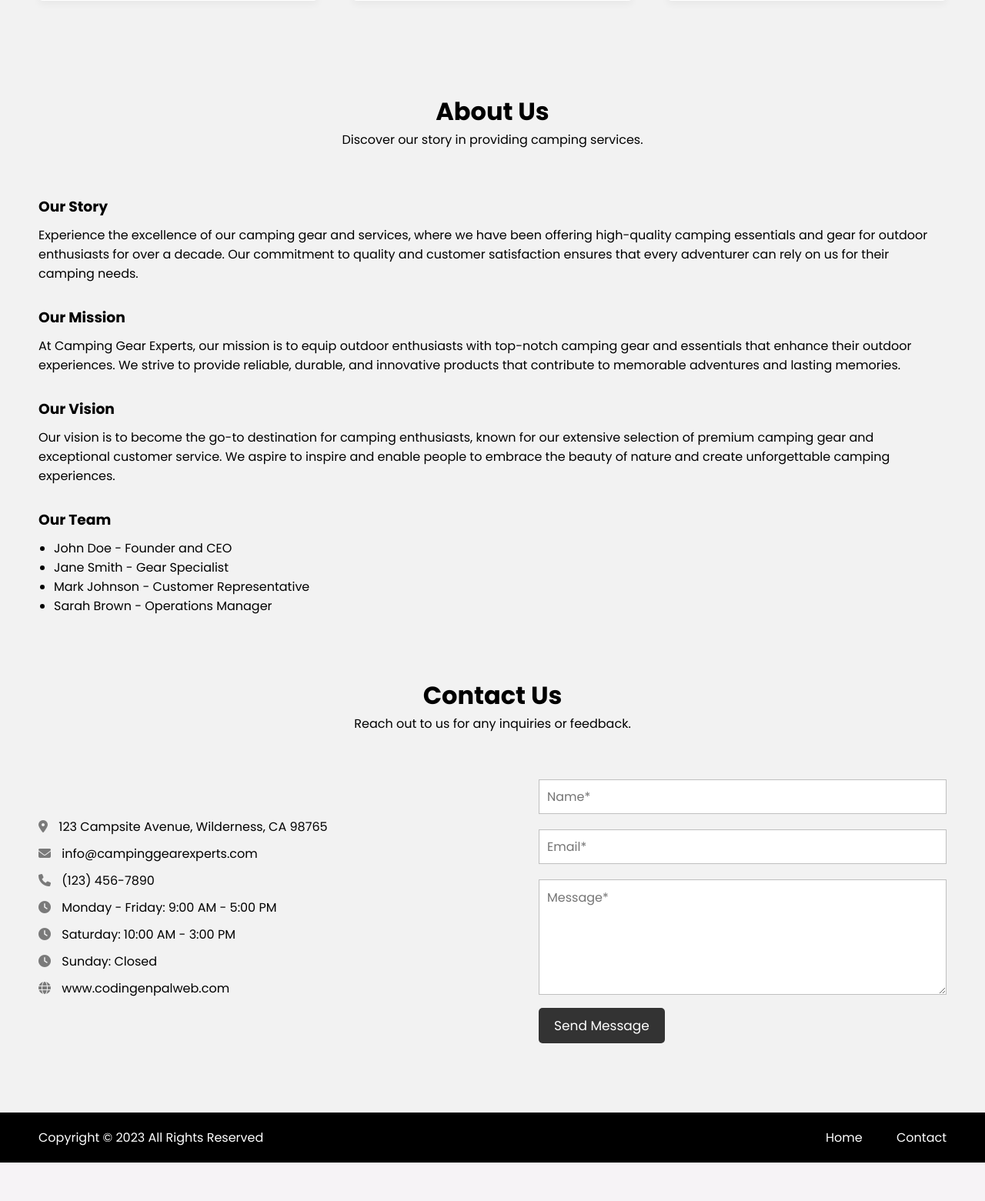
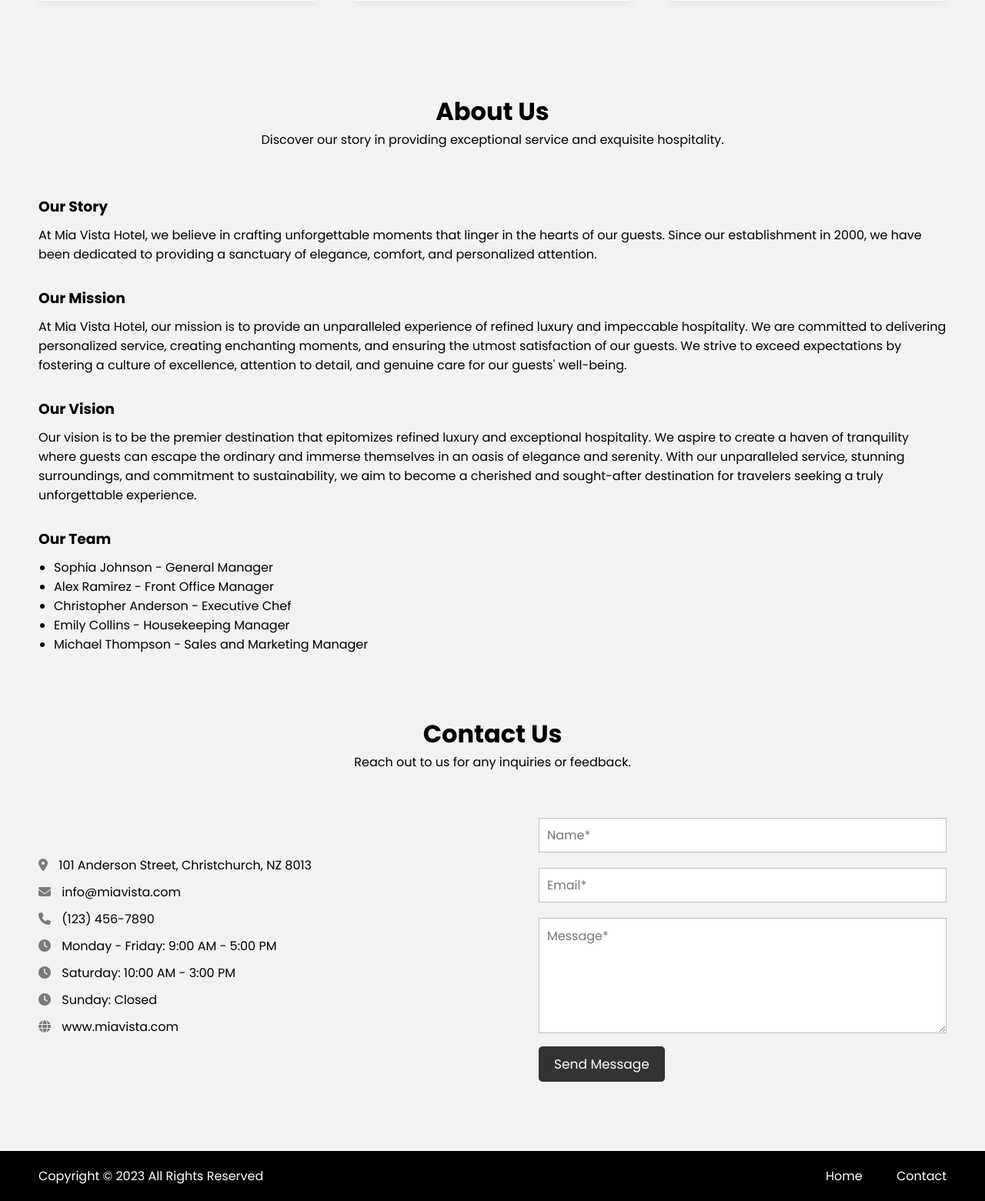
Before and after one commit to MiaTian1024/Hotel-Management-System, a Flask app: page / in a window 1280 px wide. Shown: the part 1714-3275 px from the top of the page at 77% size. Before the commit the page ends 3225 px from the top, so only its background shows below. Run offline with Flask 3, Linux system fonts and the light colour scheme; some libraries are stand-ins or nearby versions.

```diff
--- a/project/templates/home.html
+++ b/project/templates/home.html
@@ -74,24 +74,25 @@
 
     <section class="about" id="about">
       <h2>About Us</h2>
-      <p>Discover our story in providing camping services.</p>
+      <p>Discover our story in providing exceptional service and exquisite hospitality.</p>
       <div class="row company-info">
         <h3>Our Story</h3>
-        <p>Experience the excellence of our camping gear and services, where we have been offering high-quality camping essentials and gear for outdoor enthusiasts for over a decade. Our commitment to quality and customer satisfaction ensures that every adventurer can rely on us for their camping needs.</p>
+        <p>At Mia Vista Hotel, we believe in crafting unforgettable moments that linger in the hearts of our guests. Since our establishment in 2000, we have been dedicated to providing a sanctuary of elegance, comfort, and personalized attention.</p>
       </div>
       <div class="row mission-vision">
         <h3>Our Mission</h3>
-        <p>At Camping Gear Experts, our mission is to equip outdoor enthusiasts with top-notch camping gear and essentials that enhance their outdoor experiences. We strive to provide reliable, durable, and innovative products that contribute to memorable adventures and lasting memories.</p>
+        <p>At Mia Vista Hotel, our mission is to provide an unparalleled experience of refined luxury and impeccable hospitality. We are committed to delivering personalized service, creating enchanting moments, and ensuring the utmost satisfaction of our guests. We strive to exceed expectations by fostering a culture of excellence, attention to detail, and genuine care for our guests' well-being.</p>
         <h3>Our Vision</h3>
-        <p>Our vision is to become the go-to destination for camping enthusiasts, known for our extensive selection of premium camping gear and exceptional customer service. We aspire to inspire and enable people to embrace the beauty of nature and create unforgettable camping experiences.</p>
+        <p>Our vision is to be the premier destination that epitomizes refined luxury and exceptional hospitality. We aspire to create a haven of tranquility where guests can escape the ordinary and immerse themselves in an oasis of elegance and serenity. With our unparalleled service, stunning surroundings, and commitment to sustainability, we aim to become a cherished and sought-after destination for travelers seeking a truly unforgettable experience.</p>
       </div>
       <div class="row team">
         <h3>Our Team</h3>
         <ul>
-          <li>John Doe - Founder and CEO</li>
-          <li>Jane Smith - Gear Specialist</li>
-          <li>Mark Johnson - Customer Representative</li>
-          <li>Sarah Brown - Operations Manager</li>
+          <li>Sophia Johnson - General Manager</li>
+          <li>Alex Ramirez - Front Office Manager</li>
+          <li>Christopher Anderson - Executive Chef</li>
+          <li>Emily Collins - Housekeeping Manager</li>
+          <li>Michael Thompson - Sales and Marketing Manager</li>
         </ul>
       </div>
     </section>
@@ -102,13 +103,13 @@
       <div class="row">
         <div class="col information">
           <div class="contact-details">
-            <p><i class="fas fa-map-marker-alt"></i> 123 Campsite Avenue, Wilderness, CA 98765</p>
-            <p><i class="fas fa-envelope"></i> info@campinggearexperts.com</p>
+            <p><i class="fas fa-map-marker-alt"></i> 101 Anderson Street, Christchurch, NZ 8013</p>
+            <p><i class="fas fa-envelope"></i> info@miavista.com</p>
             <p><i class="fas fa-phone"></i> (123) 456-7890</p>
             <p><i class="fas fa-clock"></i> Monday - Friday: 9:00 AM - 5:00 PM</p>
             <p><i class="fas fa-clock"></i> Saturday: 10:00 AM - 3:00 PM</p>
             <p><i class="fas fa-clock"></i> Sunday: Closed</p>
-            <p><i class="fas fa-globe"></i> www.codingenpalweb.com</p>
+            <p><i class="fas fa-globe"></i> www.miavista.com</p>
           </div>
         </div>
         <div class="col form">
```
